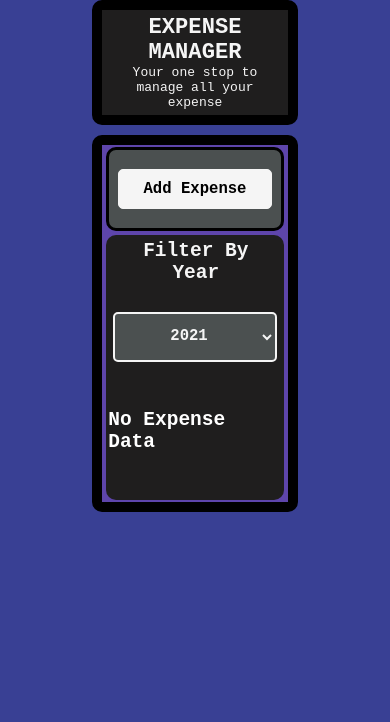
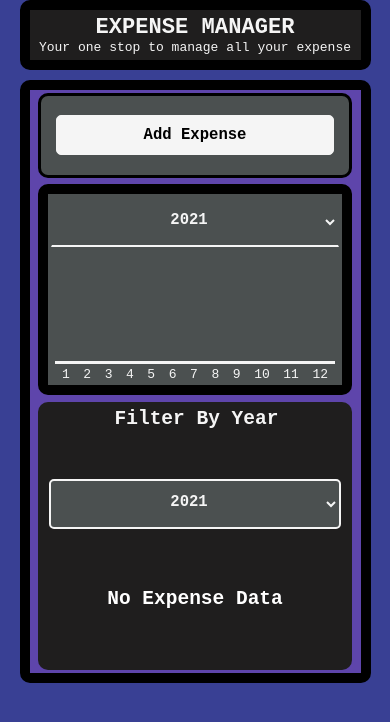
Before and after one commit to AbhishekTomr/money-tracker, a React (Create React App) app: page / in a window 390 px wide. Shown: the top 722 px of the page. Built offline with nearby package versions, Linux system fonts and the light colour scheme.

Commit message:
making reports responsive

```diff
--- a/src/components/Bars.js
+++ b/src/components/Bars.js
@@ -5,13 +5,14 @@ function Bars(props){
     return(
             <div className="BarChart">
             {
-                Bar.map(function(item){
+                Bar.map(function(item,index){
                 return(
                     <div key={Math.random()*100000} className="bar">
                         <div className="capsule">
                         <div className="fillVal" style={{height:((item.cost/Max)*100)+ "%"}}></div>
                         </div>
                         <div className="month">{item.label}</div>
+                        <div className="short-month">{index+1}</div>
                     </div>
 
                 )
--- a/src/css/App.css
+++ b/src/css/App.css
@@ -66,7 +66,8 @@ main{
 
 }
 @media all and (min-width:301px) and (max-width:800px){
-    .head{
+    .head,main{
+        width: 90%;
         height: auto;
     }
     .head h1{
--- a/src/css/Bars.css
+++ b/src/css/Bars.css
@@ -29,9 +29,22 @@
     background-color: thistle;
     border: 1px solid whitesmoke;
 }
-.month{
+.month,.short-month{
     height: 20%;
     display: flex;
     justify-content: center;
     align-items: center;
 }
+.short-month{
+    display: none;
+}
+@media all and (min-width:301px) and (max-width:800px){
+    .month{
+        display: none;
+    }
+    .short-month{
+        display: flex;
+        color: whitesmoke;
+    }
+
+}
--- a/src/css/ExpenseReports.css
+++ b/src/css/ExpenseReports.css
@@ -31,9 +31,3 @@
     display: flex;
     align-items: flex-end;
 }
-
-@media all and (max-width: 600px){
-    .reports-status{
-        display: none;
-    }
-}
```
